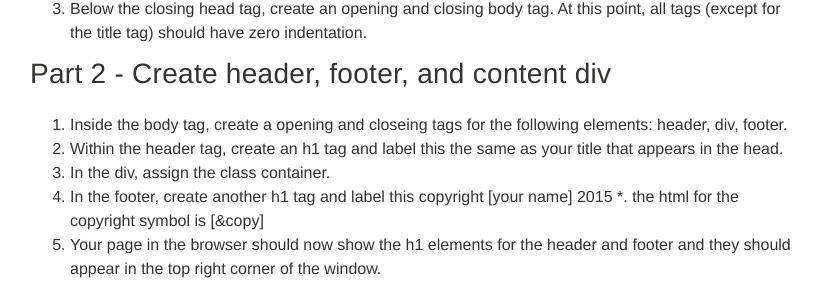
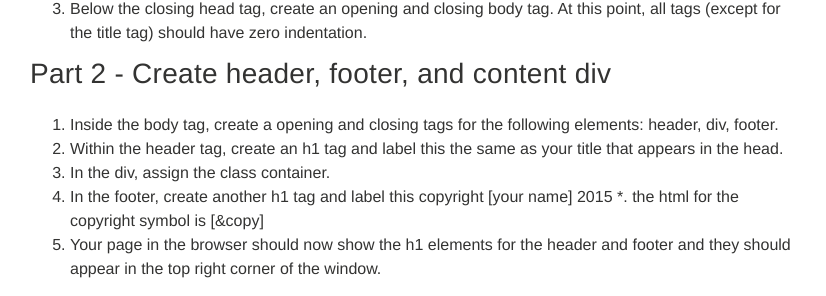
Before and after one commit to portlandcodeschool/primer, a Jekyll site: the page built from _posts/assignments/2015-03-03-creating-your-first-website.md, in a window 1280 px wide and 900 px high, scrolled down 1265 px. Shown: the part 144-440 px from the top of the window, without its empty margins (290-1116 px from the left). Built offline with Jekyll 4.4.1, drawn with Linux system fonts in a browser that asks for light colours; nearby versions of some CDN libraries; comment, search, counter and statistics services are not loaded.

Commit message:
located and removed bug

```diff
--- a/_posts/assignments/2015-03-03-creating-your-first-website.md
+++ b/_posts/assignments/2015-03-03-creating-your-first-website.md
@@ -50,7 +50,7 @@ Part 1 - Start Creating Content structure
 
 Part 2 - Create header, footer, and content div
 ----------------------------------
-0. Inside the body tag, create a opening and closeing tags for the following elements: header, div, footer.
+0. Inside the body tag, create a opening and closing tags for the following elements: header, div, footer.
 0. Within the header tag, create an h1 tag and label this the same as your title that appears in the head.
 0. In the div, assign the class container.
 0. In the footer, create another h1 tag and label this copyright [your name] 2015
```
